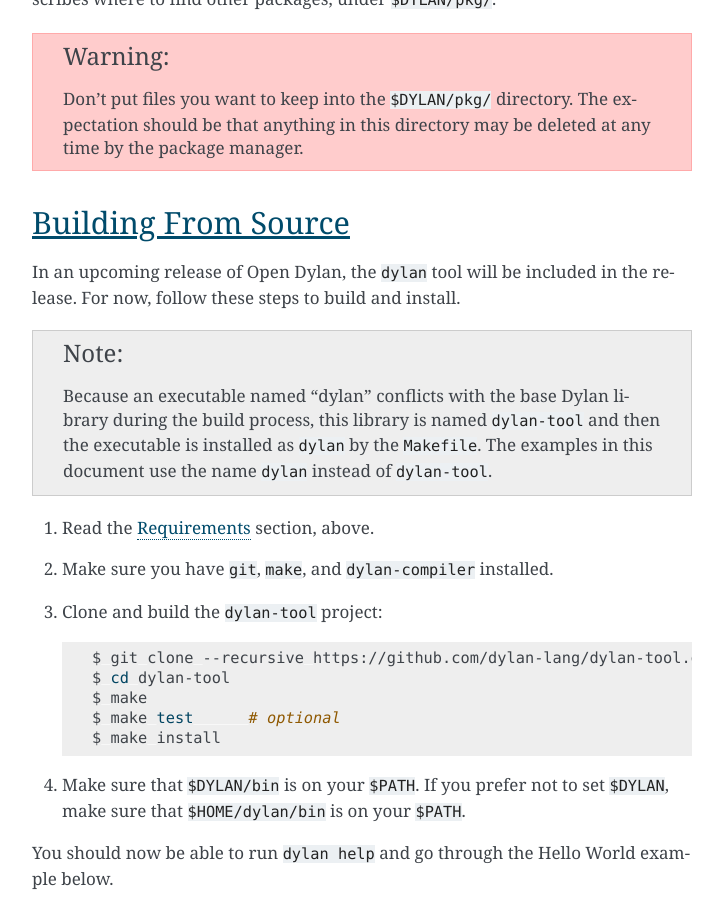
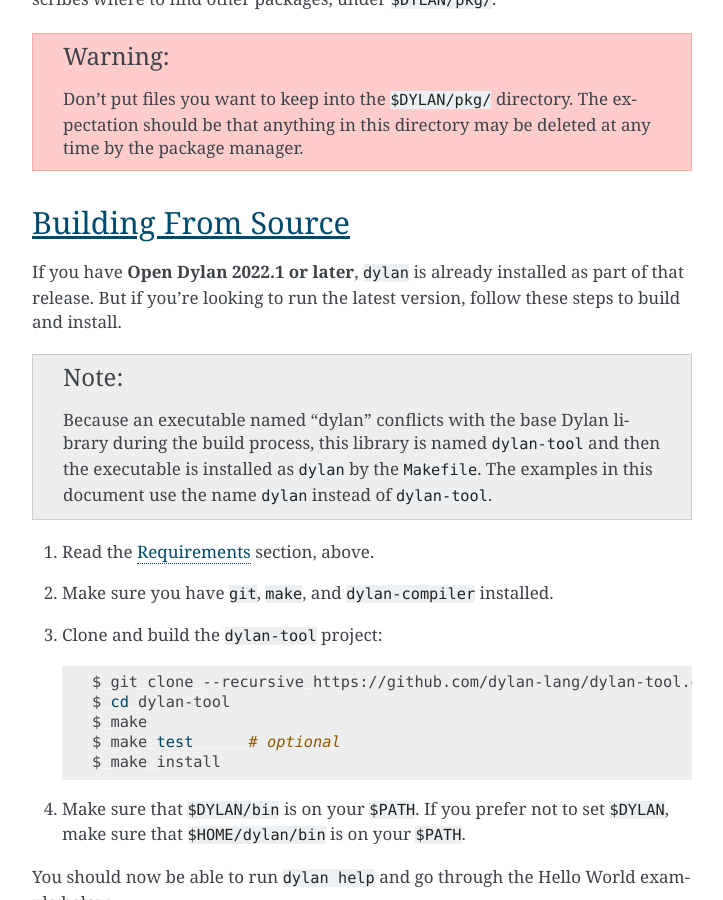
Before and after one commit to dylan-lang/dylan-tool, a Sphinx documentation site: the page built from documentation/source/index.rst, in a window 1280 px wide and 900 px high, scrolled down 1665 px. Shown: the whole window, without its empty margins (388-1111 px from the left). Built offline with Sphinx 7.4.7, drawn with Linux system fonts in a browser that asks for light colours.

Commit message:
doc: Note that the dylan tool is part of Open Dylan
...so no need to build from source unless you want the latest.

```diff
--- a/documentation/source/index.rst
+++ b/documentation/source/index.rst
@@ -67,8 +67,9 @@
 Building From Source
 ====================
 
-In an upcoming release of Open Dylan, the ``dylan`` tool will be included in the
-release. For now, follow these steps to build and install.
+If you have **Open Dylan 2022.1 or later**, ``dylan`` is already installed as
+part of that release. But if you're looking to run the latest version, follow
+these steps to build and install.
 
 .. note:: Because an executable named "dylan" conflicts with the base Dylan
    library during the build process, this library is named ``dylan-tool`` and
```
